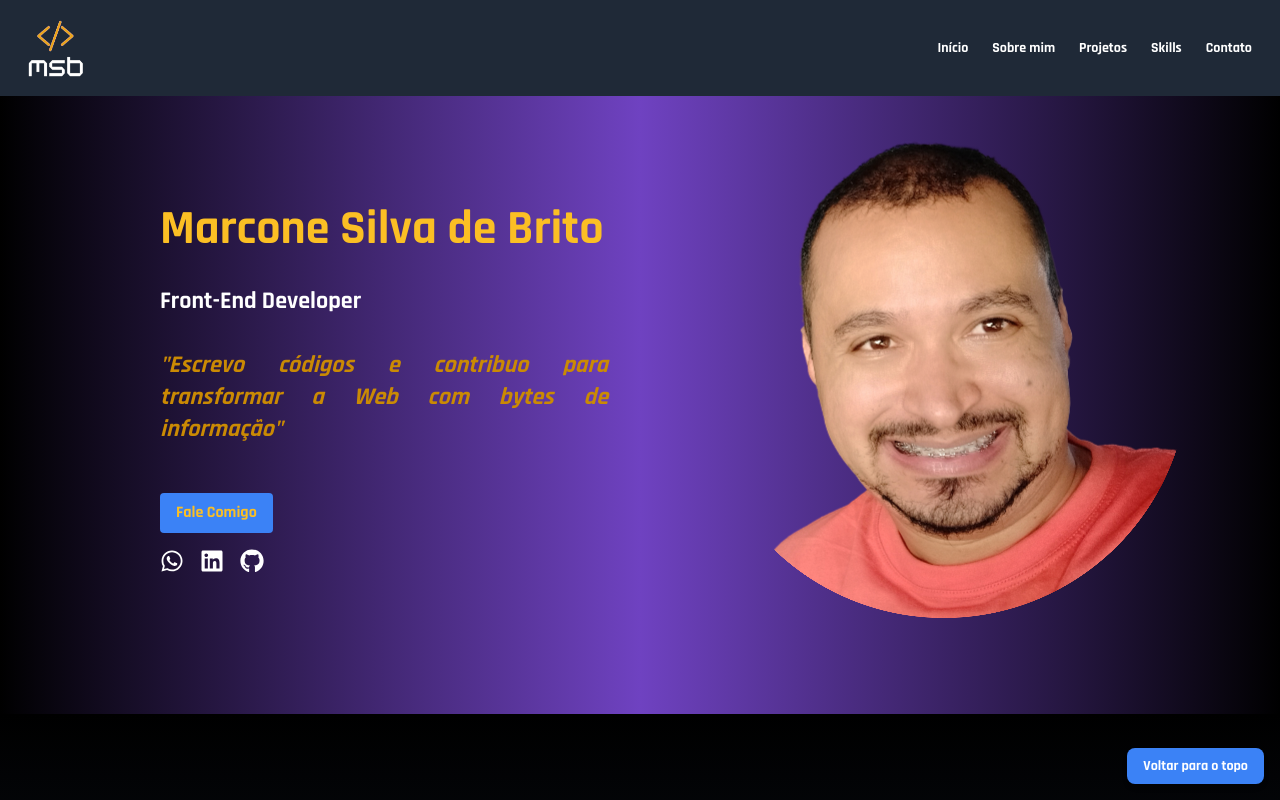
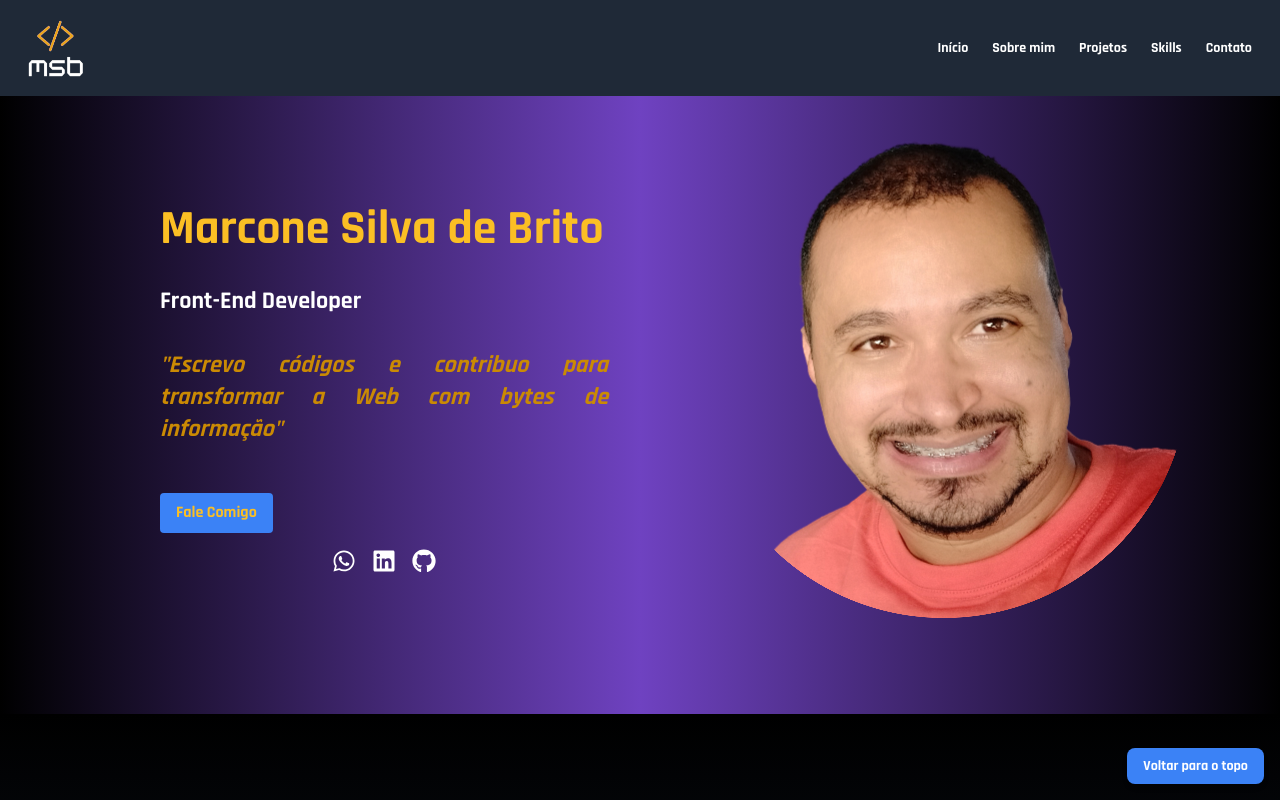
Before and after one commit to marconesdb/Portifolio-React, a React (Vite) app: page / in a window 1280 px wide. Shown: the top 800 px of the page. Built offline with nearby package versions, Linux system fonts and the light colour scheme.

Commit message:
Alteração no posicionamento dos icones das redes sociais

```diff
--- a/src/Components/Banner.jsx
+++ b/src/Components/Banner.jsx
@@ -15,7 +15,7 @@ const Banner = () => {
       >
         <div className="container mx-auto flex flex-col md:flex-row items-center justify-center mb-8">
           <div className="md:w-1/2 md:pr-4 lg:pr-8 flex justify-center items-center">
-            <div className="apresentacao text-center md:text-left md:ml-32">
+            <div className="text-center md:text-left md:ml-32">
               <h1 className="text-5xl font-bold mb-4 text-amber-400">Marcone Silva de Brito</h1>
               <p className="text-white text-justify text-orange-30 text-2xl mb-8 mt-8">Front-End Developer</p>
               <p className='text-yellow-600 text-justify text-orange-30 text-2xl mb-8 mt-8'><em>"Escrevo códigos e contribuo para transformar a Web com bytes de informação"</em></p>
@@ -27,10 +27,10 @@ const Banner = () => {
               >
                 Fale Comigo
               </a>
-              <div className="flex justify-center md:justify-start mt-4">
+              <div className="flex  justify-center md:justify-center mt-4">
                 {/* WhatsApp */}
                 <a href="https://wa.me/38992182727" target="_blank" rel="noopener noreferrer" className="text-white">
-                  <FaWhatsapp className="h-6 w-6 mr-4" />
+                  <FaWhatsapp className="h-6 w-6 ml-4 mr-4" />
                 </a>
                 {/* LinkedIn */}
                 <a href="https://www.linkedin.com/in/marconesb/" target="_blank" rel="noopener noreferrer" className="text-white">
```
